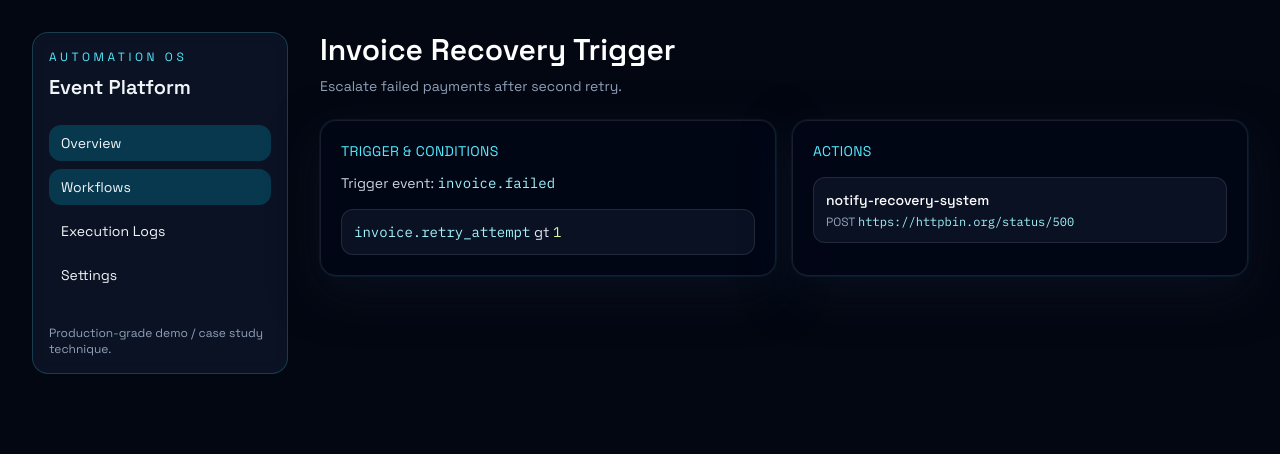
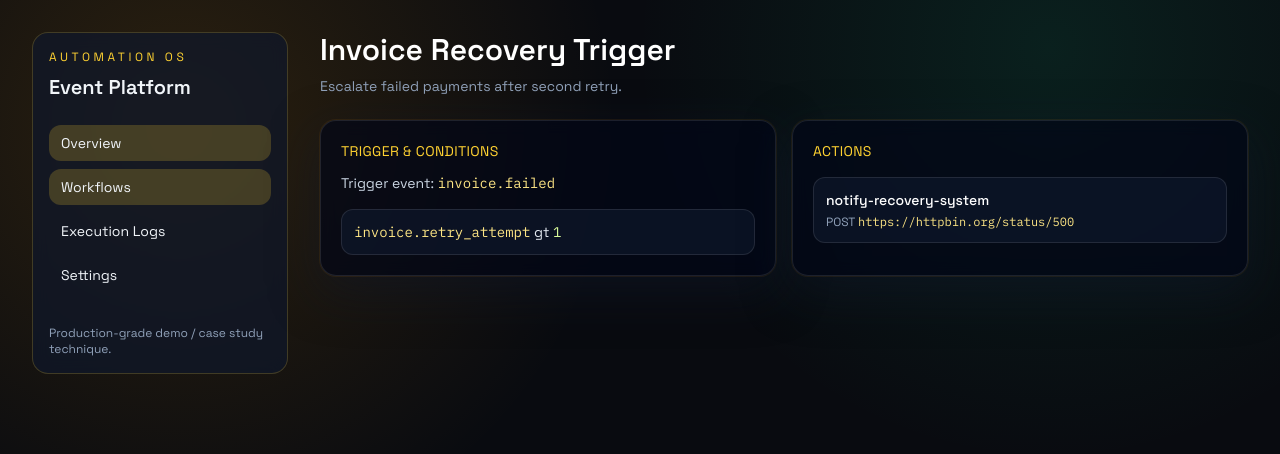
Before and after one commit to PierreDaguier/event-driven-automation-platform, a Next.js app in the folder apps/web/: page /dashboard/workflows/86ef78d4-4e37-46d8-bea8-6ac86d413860 in a window 1280 px wide. Shown: the top 454 px of the page. Built offline with nearby package versions, Linux system fonts and the light colour scheme; no server answers.

Commit message:
feat(ui): rebrand web app as workflow cockpit with amber-emerald theme

```diff
--- a/apps/web/app/dashboard/logs/page.tsx
+++ b/apps/web/app/dashboard/logs/page.tsx
@@ -32,7 +32,7 @@ export default async function LogsPage() {
                   </div>
                 </div>
                 <details className="mt-3 rounded-lg border border-white/10 bg-slate-950/80 p-3">
-                  <summary className="cursor-pointer text-xs text-cyan-300">Payload preview (redacted)</summary>
+                  <summary className="cursor-pointer text-xs text-amber-300">Payload preview (redacted)</summary>
                   <pre className="mt-2 overflow-x-auto text-xs text-slate-300">{JSON.stringify(log.request_preview, null, 2)}</pre>
                 </details>
                 {log.error && <p className="mt-3 text-xs text-rose-300">Error: {log.error}</p>}
--- a/apps/web/app/dashboard/settings/page.tsx
+++ b/apps/web/app/dashboard/settings/page.tsx
@@ -12,12 +12,12 @@ export default async function SettingsPage() {
       </header>
 
       <Panel>
-        <p className="text-xs uppercase tracking-wide text-cyan-300">Environment</p>
+        <p className="text-xs uppercase tracking-wide text-amber-300">Environment</p>
         <p className="mt-2 text-lg text-white">{settings.environment}</p>
       </Panel>
 
       <Panel>
-        <h3 className="text-sm uppercase tracking-wide text-cyan-300">Webhook Keys</h3>
+        <h3 className="text-sm uppercase tracking-wide text-amber-300">Webhook Keys</h3>
         <div className="mt-4 overflow-x-auto">
           <table className="min-w-full text-left text-sm">
             <thead className="text-xs uppercase tracking-wide text-slate-500">
--- a/apps/web/app/dashboard/workflows/[id]/page.tsx
+++ b/apps/web/app/dashboard/workflows/[id]/page.tsx
@@ -19,25 +19,25 @@ export default async function WorkflowDetailPage({ params }: { params: Promise<{
 
       <div className="grid gap-4 lg:grid-cols-2">
         <Panel>
-          <h3 className="text-sm uppercase tracking-wide text-cyan-300">Trigger & Conditions</h3>
-          <p className="mt-3 text-sm text-slate-300">Trigger event: <span className="code text-cyan-200">{workflow.trigger}</span></p>
+          <h3 className="text-sm uppercase tracking-wide text-amber-300">Trigger & Conditions</h3>
+          <p className="mt-3 text-sm text-slate-300">Trigger event: <span className="code text-amber-200">{workflow.trigger}</span></p>
           <ul className="mt-4 space-y-3">
             {workflow.conditions.map((condition) => (
               <li key={`${condition.field}-${condition.operator}`} className="rounded-xl border border-white/10 bg-slate-900/70 p-3 text-sm text-slate-200">
-                <span className="code text-cyan-200">{condition.field}</span> {condition.operator} <span className="code text-lime-200">{String(condition.value)}</span>
+                <span className="code text-amber-200">{condition.field}</span> {condition.operator} <span className="code text-lime-200">{String(condition.value)}</span>
               </li>
             ))}
           </ul>
         </Panel>
 
         <Panel>
-          <h3 className="text-sm uppercase tracking-wide text-cyan-300">Actions</h3>
+          <h3 className="text-sm uppercase tracking-wide text-amber-300">Actions</h3>
           <ul className="mt-4 space-y-3">
             {workflow.actions.map((action) => (
               <li key={action.name} className="rounded-xl border border-white/10 bg-slate-900/70 p-3 text-sm text-slate-200">
                 <p className="font-medium text-white">{action.name}</p>
                 <p className="mt-1 text-xs text-slate-400">
-                  {action.method} <span className="code text-cyan-200">{action.url}</span>
+                  {action.method} <span className="code text-amber-200">{action.url}</span>
                 </p>
               </li>
             ))}
--- a/apps/web/app/dashboard/workflows/page.tsx
+++ b/apps/web/app/dashboard/workflows/page.tsx
@@ -19,18 +19,18 @@ export default async function WorkflowsPage() {
       ) : (
         <div className="grid gap-4">
           {workflows.map((workflow) => (
-            <Panel key={workflow.id} className="transition hover:border-cyan-300/40">
+            <Panel key={workflow.id} className="transition hover:border-amber-300/40">
               <div className="flex flex-col gap-3 md:flex-row md:items-start md:justify-between">
                 <div>
                   <h3 className="text-lg font-medium text-white">{workflow.name}</h3>
                   <p className="mt-1 text-sm text-slate-400">{workflow.description}</p>
-                  <p className="mt-3 text-xs uppercase tracking-wide text-cyan-300">Trigger: {workflow.trigger}</p>
+                  <p className="mt-3 text-xs uppercase tracking-wide text-amber-300">Trigger: {workflow.trigger}</p>
                 </div>
                 <div className="flex items-center gap-3 text-sm">
                   <span className={workflow.enabled ? "text-emerald-300" : "text-rose-300"}>{workflow.enabled ? "Active" : "Paused"}</span>
                   <Link
                     href={`/dashboard/workflows/${workflow.id}`}
-                    className="rounded-lg border border-white/20 px-3 py-2 text-slate-100 transition hover:border-cyan-300 hover:text-cyan-200"
+                    className="rounded-lg border border-white/20 px-3 py-2 text-slate-100 transition hover:border-amber-300 hover:text-amber-200"
                   >
                     View Details
                   </Link>
--- a/apps/web/app/globals.css
+++ b/apps/web/app/globals.css
@@ -7,7 +7,10 @@
 body {
   margin: 0;
   font-family: var(--font-sans), sans-serif;
-  background: #030712;
+  background:
+    radial-gradient(circle at 14% 16%, rgba(245, 158, 11, 0.15), transparent 34%),
+    radial-gradient(circle at 82% 6%, rgba(16, 185, 129, 0.12), transparent 32%),
+    #090b10;
   color: #e2e8f0;
 }
 
--- a/apps/web/app/not-found.tsx
+++ b/apps/web/app/not-found.tsx
@@ -6,7 +6,7 @@ export default function NotFoundPage() {
       <div>
         <h1 className="text-3xl font-semibold text-white">Page not found</h1>
         <p className="mt-2 text-sm text-slate-400">The requested resource does not exist.</p>
-        <Link href="/dashboard" className="mt-6 inline-block rounded-lg border border-cyan-300/40 px-4 py-2 text-cyan-200">
+        <Link href="/dashboard" className="mt-6 inline-block rounded-lg border border-amber-300/40 px-4 py-2 text-amber-200">
           Back to dashboard
         </Link>
       </div>
--- a/apps/web/components/app-shell.tsx
+++ b/apps/web/components/app-shell.tsx
@@ -15,10 +15,10 @@ export function AppShell({ children }: { children: React.ReactNode }) {
   const pathname = usePathname();
 
   return (
-    <div className="min-h-screen bg-[radial-gradient(circle_at_top_right,#22d3ee22,transparent_45%),radial-gradient(circle_at_bottom_left,#a3e63522,transparent_45%),#030712] text-slate-100">
+    <div className="min-h-screen bg-[radial-gradient(circle_at_top_right,#f59e0b24,transparent_45%),radial-gradient(circle_at_bottom_left,#10b98124,transparent_45%),#090b10] text-slate-100">
       <div className="mx-auto flex w-full max-w-7xl flex-col gap-8 px-4 py-8 md:px-6 lg:flex-row lg:px-8">
-        <aside className="w-full rounded-2xl border border-cyan-300/20 bg-slate-900/70 p-4 backdrop-blur lg:w-64 lg:sticky lg:top-6 lg:h-fit">
-          <p className="text-xs uppercase tracking-[0.3em] text-cyan-300">Automation OS</p>
+        <aside className="w-full rounded-2xl border border-amber-300/20 bg-slate-900/70 p-4 backdrop-blur lg:w-64 lg:sticky lg:top-6 lg:h-fit">
+          <p className="text-xs uppercase tracking-[0.3em] text-amber-300">Automation OS</p>
           <h1 className="mt-2 text-xl font-semibold">Event Platform</h1>
           <nav className="mt-6 space-y-2" aria-label="Primary">
             {navItems.map((item) => {
@@ -28,7 +28,7 @@ export function AppShell({ children }: { children: React.ReactNode }) {
                   key={item.href}
                   href={item.href}
                   className={`block rounded-xl px-3 py-2 text-sm transition ${
-                    active ? "bg-cyan-400/20 text-cyan-200" : "text-slate-300 hover:bg-white/5 hover:text-white"
+                    active ? "bg-amber-300/20 text-amber-200" : "text-slate-300 hover:bg-white/5 hover:text-white"
                   }`}
                 >
                   {item.label}
--- a/apps/web/components/charts/success-trend.tsx
+++ b/apps/web/components/charts/success-trend.tsx
@@ -12,7 +12,7 @@ export function SuccessTrend({ successRate }: { successRate: number }) {
           <div key={i} className="flex items-center gap-2">
             <div className="h-2 flex-1 rounded-full bg-slate-800">
               <div
-                className="h-2 rounded-full bg-gradient-to-r from-cyan-400 to-lime-300"
+                className="h-2 rounded-full bg-gradient-to-r from-amber-400 to-emerald-300"
                 style={{ width: `${v}%` }}
               />
             </div>
--- a/apps/web/components/ui/panel.tsx
+++ b/apps/web/components/ui/panel.tsx
@@ -9,7 +9,7 @@ export function Panel({ className, children }: PanelProps) {
   return (
     <section
       className={clsx(
-        "rounded-2xl border border-white/10 bg-slate-950/70 p-5 shadow-[0_0_0_1px_rgba(56,189,248,0.08),0_16px_48px_rgba(15,23,42,0.5)] backdrop-blur",
+        "rounded-2xl border border-white/10 bg-slate-950/70 p-5 shadow-[0_0_0_1px_rgba(245,158,11,0.08),0_16px_48px_rgba(15,23,42,0.5)] backdrop-blur",
         className
       )}
     >
--- a/apps/web/components/ui/status-pill.tsx
+++ b/apps/web/components/ui/status-pill.tsx
@@ -9,8 +9,8 @@ export function StatusPill({ status }: { status: Status }) {
         "inline-flex items-center rounded-full px-3 py-1 text-xs font-medium uppercase tracking-wide",
         status === "succeeded" && "bg-emerald-400/15 text-emerald-300",
         status === "failed" && "bg-rose-400/15 text-rose-300",
-        status === "running" && "bg-sky-400/15 text-sky-300",
-        status === "pending" && "bg-amber-400/15 text-amber-300"
+        status === "running" && "bg-amber-300/15 text-amber-300",
+        status === "pending" && "bg-slate-400/15 text-slate-300"
       )}
     >
       {status}
```
Also changed, not shown: apps/web/app/page.tsx (+4 -4 lines).
